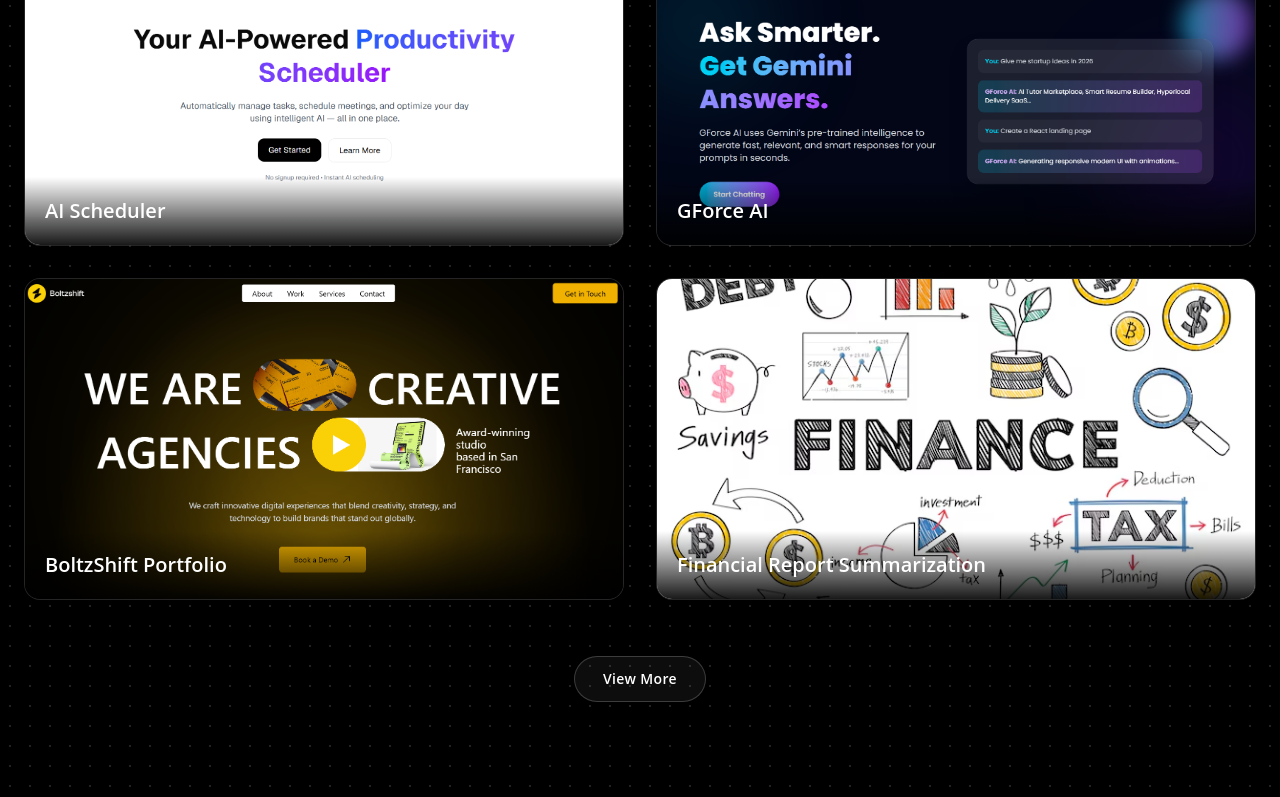
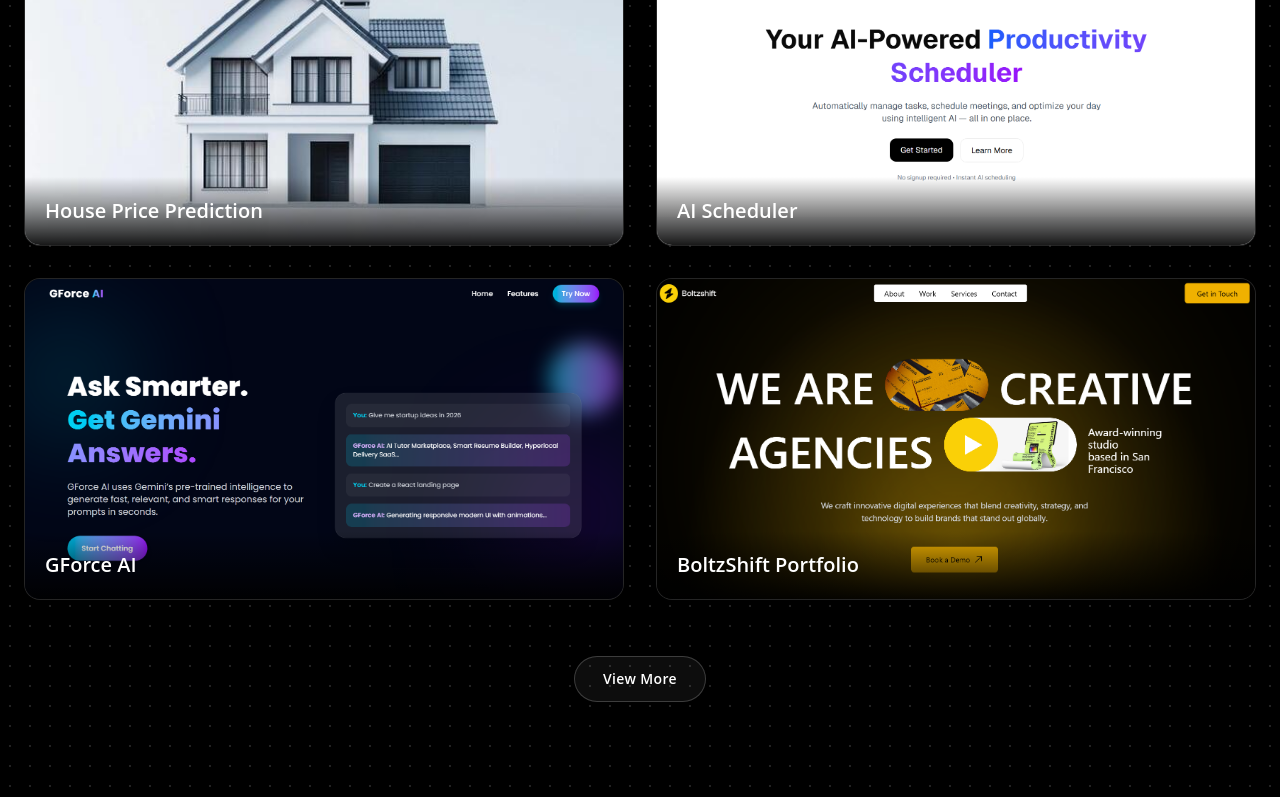
Before and after one commit to JainamKarania/Portfolio, a React (Vite) app: page / in a window 1280 px wide. Shown: the part 3322-4119 px from the top of the page. Built offline with nearby package versions, Linux system fonts and the light colour scheme.

Commit message:
Added House Price Prediction using EDA, a Learner ML Project

```diff
--- a/src/components/Projects.tsx
+++ b/src/components/Projects.tsx
@@ -7,6 +7,7 @@
 
 // import hand from "../assets/hand.jpg";
 import ai_schedule from "../assets/AI_schedule.png";
+import house from "../assets/house.jpeg";
 // import electric from "../assets/electric.jfif";
 import g_thumb from "../assets/g_thumb.png";
 // import z_thumb from "../assets/z_thumb.png";
@@ -17,7 +18,7 @@
 import { MdAnimation, MdStorage } from "react-icons/md";
 import { RiAiGenerate } from "react-icons/ri";
 
-type Category = "personal" | "webflow" | "ai";
+type Category = "personal" | "webflow" | "ai" | "Machine Learning";
 
 gsap.registerPlugin(ScrollTrigger);
 
@@ -41,6 +42,15 @@
   //   short: "An AI Agent that can understand and respond in both English and Hindi, providing a seamless bilingual conversational experience.",
   //   techStack: [{ name: "Python", icon: <FaPython /> }, { name: "FastAPI", icon: <MdStorage /> }, { name: "React", icon: <FaReact /> }, { name: "Tailwind CSS", icon: <SiTailwindcss /> }, { name: "Ollama", icon: <FaMeta /> }, { name: "LangChain", icon: <SiLangchain /> },{ name: "TypeScript", icon: <SiTypescript />}],
   // },
+  {
+   id:"House Price Prediction",
+   name: "House Price Prediction",
+    image: house,
+   category: "Machine Learning",
+   short: "A machine learning model that predicts house prices based on various features such as location, size, and amenities.",
+    techStack: [{ name: "Python", icon: <FaPython /> }, { name: "Scikit-learn", icon: <SiTypescript /> }, { name: "Pandas", icon: <SiTypescript /> }, { name: "NumPy", icon: <SiTypescript /> }],
+    githubLink: "https://github.com/JainamKarania/house_price_prediction",
+  },
   {
     id: "AI Scheduler",
     name: "AI Scheduler",
```
Also changed, not shown: src/assets/house.jpeg (added).
